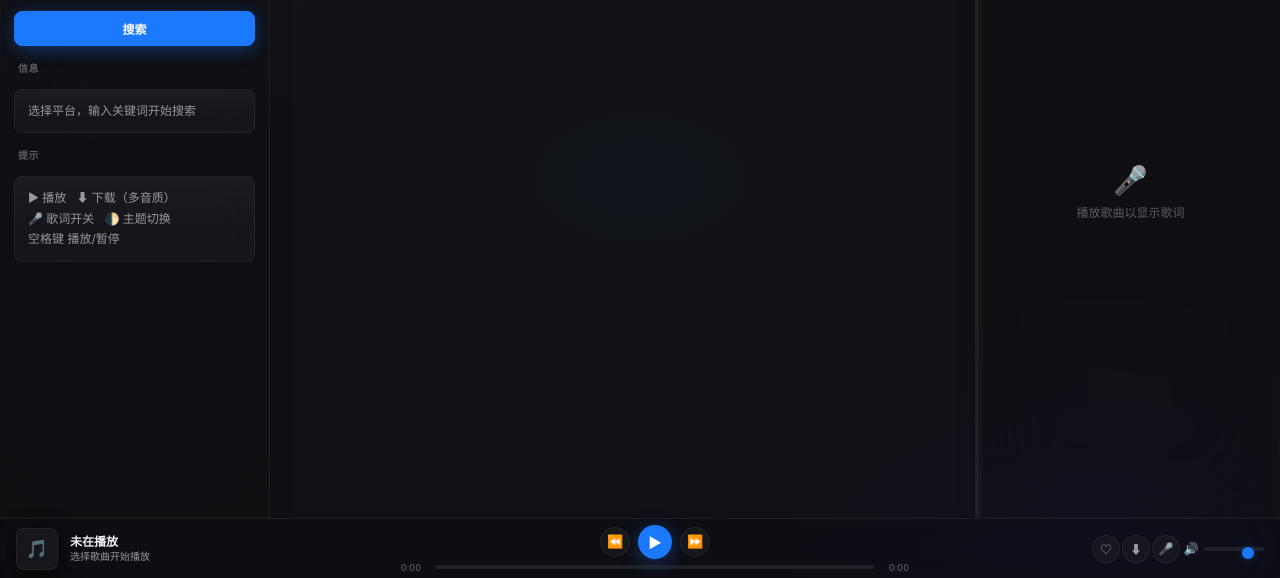
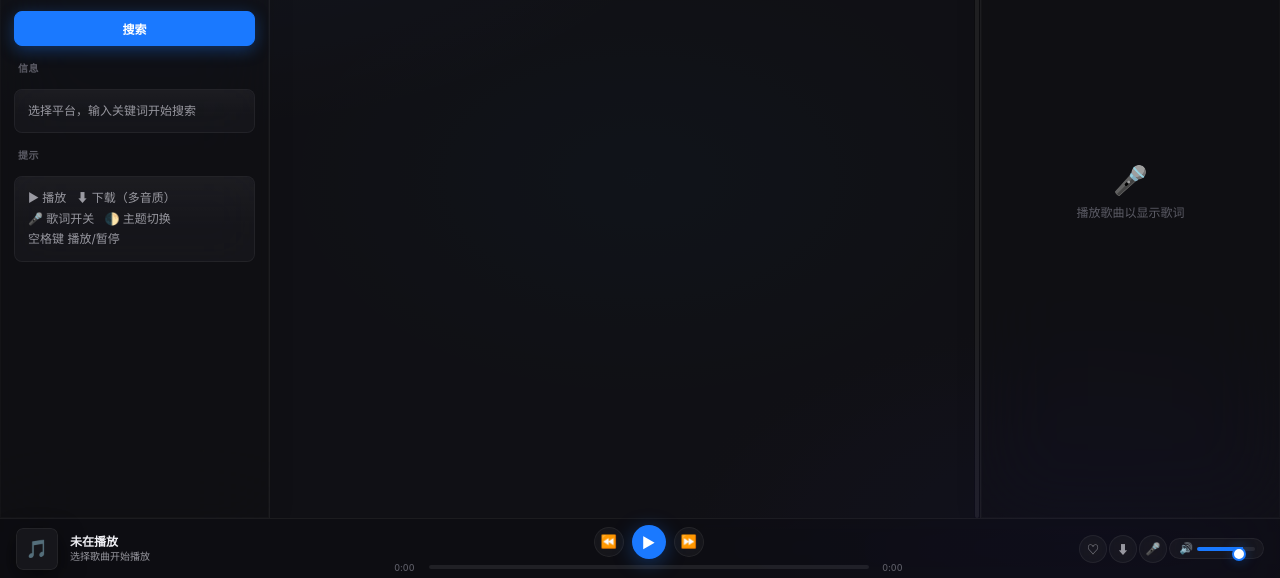
Before and after one commit to 1Than499/Ethan-s-music-search, a website: page public/index.html in a window 1280 px wide. Shown: the part 222-800 px from the top of the page. Drawn offline with Linux system fonts and the light colour scheme.

Commit message:
fix: 音量控制液态玻璃适配
- 音量滑块增加玻璃容器（毛玻璃圆角背景）
- 滑块轨道显示主题色填充进度（CSS linear-gradient + --vol-pct）
- 滑块拖动手柄改为白色+主题色边框+光晕
- hover 时整组边框高亮+发光
- 音量图标 hover 变主题色

Co-Authored-By: Claude <noreply@anthropic.com>

```diff
--- a/public/css/style.css
+++ b/public/css/style.css
@@ -454,21 +454,62 @@ html, body { height:100%; overflow:hidden; font-family:var(--font); background:#
 .player-extra { display:flex; align-items:center; gap:2px; flex-shrink:0; }
 .player-extra .pctrl-btn { width:28px; height:28px; font-size:12px; color:var(--text2); }
 .player-extra .pctrl-btn:hover { color:var(--text); background:var(--glass2); }
-.vol-group { display:flex; align-items:center; gap:4px; }
-.vol-icon { font-size:12px; color:var(--text2); cursor:pointer; transition:color 0.15s;
-  width:18px; text-align:center; line-height:1; user-select:none; }
-.vol-icon:hover { color:var(--text); }
+
+/* Volume — Liquid Glass Control */
+.vol-group {
+  display:flex; align-items:center; gap:3px;
+  background: var(--glass); border: 1px solid var(--glass-border);
+  border-radius: 18px; padding: 4px 8px;
+  backdrop-filter: blur(12px); -webkit-backdrop-filter: blur(12px);
+  transition: all 0.25s var(--ease);
+}
+.vol-group:hover {
+  background: var(--glass2);
+  border-color: var(--glass-border-accent);
+  box-shadow: 0 0 12px var(--accent-glow);
+}
+.vol-icon {
+  font-size: 11px; color: var(--text2); cursor: pointer;
+  transition: all 0.15s; width: 16px; text-align: center;
+  line-height: 1; user-select: none; flex-shrink: 0;
+}
+.vol-icon:hover { color: var(--accent); text-shadow: 0 0 8px var(--accent-glow); }
+
+/* Slider track — glass with accent fill */
 .vol-slider {
-  -webkit-appearance:none; appearance:none; width:60px; height:4px;
-  background:var(--glass2); border-radius:3px; outline:none; cursor:pointer; margin:0;
+  -webkit-appearance: none; appearance: none;
+  width: 58px; height: 4px;
+  border-radius: 3px; outline: none; cursor: pointer; margin: 0;
+  background: var(--glass2);
+  background-image: linear-gradient(to right, var(--accent) var(--vol-pct, 80%), transparent var(--vol-pct, 80%));
+  transition: background 0.15s;
 }
-.vol-slider::-webkit-slider-thumb { -webkit-appearance:none; width:12px; height:12px; border-radius:50%;
-  background:var(--accent); cursor:pointer; box-shadow:0 0 8px var(--accent-glow); transition:all 0.15s; }
-.vol-slider::-webkit-slider-thumb:hover { transform:scale(1.2); }
-.vol-slider::-webkit-slider-runnable-track { height:4px; border-radius:3px; background:transparent; }
-.vol-slider::-moz-range-thumb { width:12px; height:12px; border-radius:50%; background:var(--accent);
-  border:none; cursor:pointer; }
-.vol-slider::-moz-range-track { height:4px; border-radius:3px; background:var(--glass2); }
+.vol-group:hover .vol-slider {
+  background-image: linear-gradient(to right, var(--accent) var(--vol-pct, 80%), var(--glass-border) var(--vol-pct, 80%));
+}
+.vol-slider::-webkit-slider-thumb {
+  -webkit-appearance: none;
+  width: 14px; height: 14px; border-radius: 50%;
+  background: #fff;
+  border: 2px solid var(--accent);
+  box-shadow: 0 0 12px var(--accent-glow), 0 2px 4px rgba(0,0,0,0.15);
+  cursor: pointer; transition: all 0.2s var(--ease);
+}
+.vol-slider::-webkit-slider-thumb:hover {
+  transform: scale(1.15);
+  box-shadow: 0 0 20px var(--accent-glow), 0 4px 8px rgba(0,0,0,0.2);
+}
+.vol-slider::-webkit-slider-thumb:active { transform: scale(1.05); }
+.vol-slider::-webkit-slider-runnable-track { height: 4px; border-radius: 3px; background: transparent; }
+
+/* Firefox */
+.vol-slider::-moz-range-thumb {
+  width: 14px; height: 14px; border-radius: 50%;
+  background: #fff; border: 2px solid var(--accent);
+  box-shadow: 0 0 12px var(--accent-glow), 0 2px 4px rgba(0,0,0,0.15);
+  cursor: pointer;
+}
+.vol-slider::-moz-range-track { height: 4px; border-radius: 3px; background: var(--glass2); }
 
 /* ═══════════════════════════════════════════════════════════════════
    Modal — Glass
--- a/public/js/app.js
+++ b/public/js/app.js
@@ -68,6 +68,7 @@ function init() {
   initAccent();
   initDivider();
   updateBrandLabel();
+  updateVolFill();
 
   // Restore lyrics width
   const savedW = localStorage.getItem('music-lyrics-width');
--- a/public/js/player.js
+++ b/public/js/player.js
@@ -106,6 +106,7 @@ function setVolume(v) {
   S.volume = parseInt(v);
   audio.volume = S.volume / 100;
   updateVolIcon();
+  updateVolFill();
 }
 
 function toggleMute() {
@@ -120,6 +121,10 @@ function updateVolIcon() {
   else $('volIcon').textContent = '🔊';
 }
 
+function updateVolFill() {
+  $('volSlider').style.setProperty('--vol-pct', S.volume + '%');
+}
+
 // ── Quick Download Current Song ─────────────────────────────────────
 function downloadCurrent() {
   if (!S.currentSongId || !S.meta) { showToast('请先播放歌曲'); return; }
```
